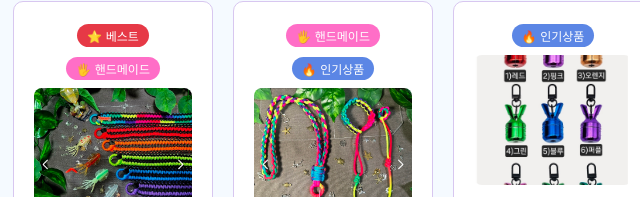
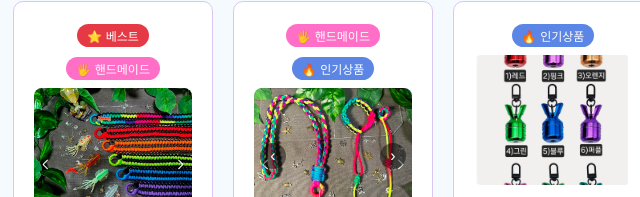
Before and after one commit to mira001700-pixel/kkomi-mart, a plain HTML site: page index.html in a window 1280 px wide. Shown: the part 584-781 px from the top of the page, 307-947 px from the left. Drawn offline with Linux system fonts and the light colour scheme.

Commit message:
에깅목걸이 상품에 사진 캐러셀 기능 추가

```diff
--- a/index.html
+++ b/index.html
@@ -71,6 +71,16 @@
   }
   .card .emoji { font-size: 50px; margin-bottom: 10px; }
   .card .thumb { width: 100%; height: 130px; object-fit: cover; border-radius: 8px; margin-bottom: 10px; }
+  .carousel { position: relative; }
+  .carousel-btn {
+    position: absolute; top: 50%; transform: translateY(-50%);
+    background: rgba(0,0,0,0.45); color: white; border: none;
+    width: 26px; height: 26px; border-radius: 50%; cursor: pointer;
+    font-size: 16px; line-height: 1; margin-top: -5px;
+  }
+  .carousel-btn.prev { left: 6px; }
+  .carousel-btn.next { right: 6px; }
+  .carousel-btn:hover { background: rgba(0,0,0,0.65); }
   .card h3 { font-size: 16px; margin-bottom: 8px; }
   .card .desc { font-size: 12px; color: #777; line-height: 1.5; margin-bottom: 10px; }
   .color-select {
@@ -236,7 +246,11 @@
       <div class="card" data-category="에기걸이">
         <span class="handmade">🖐 핸드메이드</span>
         <span class="popular">🔥 인기상품</span>
-        <img class="thumb" src="images/product-tiplun.jpg" alt="에깅낚시목걸이&로드스트랩세트">
+        <div class="carousel">
+          <img id="necklace-img" class="thumb" src="images/product-tiplun.jpg" alt="에깅낚시목걸이&로드스트랩세트">
+          <button type="button" class="carousel-btn prev" onclick="changeSlide('necklace', -1)">‹</button>
+          <button type="button" class="carousel-btn next" onclick="changeSlide('necklace', 1)">›</button>
+        </div>
         <h3>에깅낚시목걸이&로드스트랩세트</h3>
         <p class="desc">낚시 중 소품이나 장비를 안전하게 고정해주는 고강도 파라코드 스트랩입니다.<br>사이즈: 목걸이 약 48cm / 로드스트랩 약 25~30cm</p>
         <select id="necklace-color" class="color-select">
@@ -365,6 +379,17 @@
       });
     }
 
+    const carouselImages = {
+      necklace: ['images/product-tiplun.jpg']
+    };
+    const carouselIndex = { necklace: 0 };
+
+    function changeSlide(key, delta) {
+      const imgs = carouselImages[key];
+      carouselIndex[key] = (carouselIndex[key] + delta + imgs.length) % imgs.length;
+      document.getElementById(key + '-img').src = imgs[carouselIndex[key]];
+    }
+
     let cart = [];
 
     function addToCart(name, price) {
```
